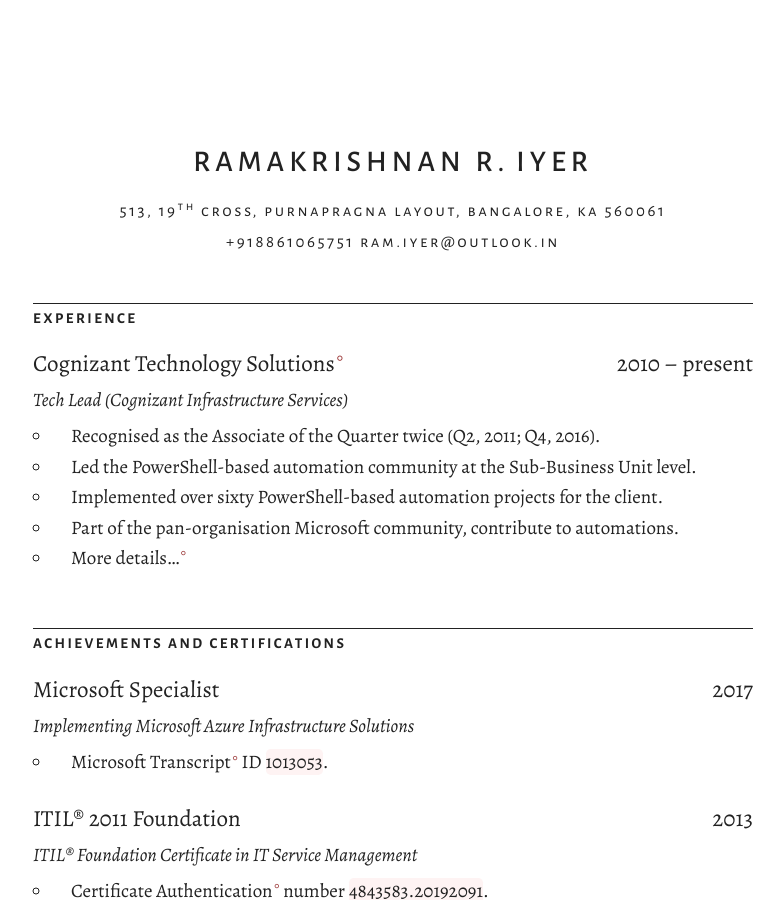
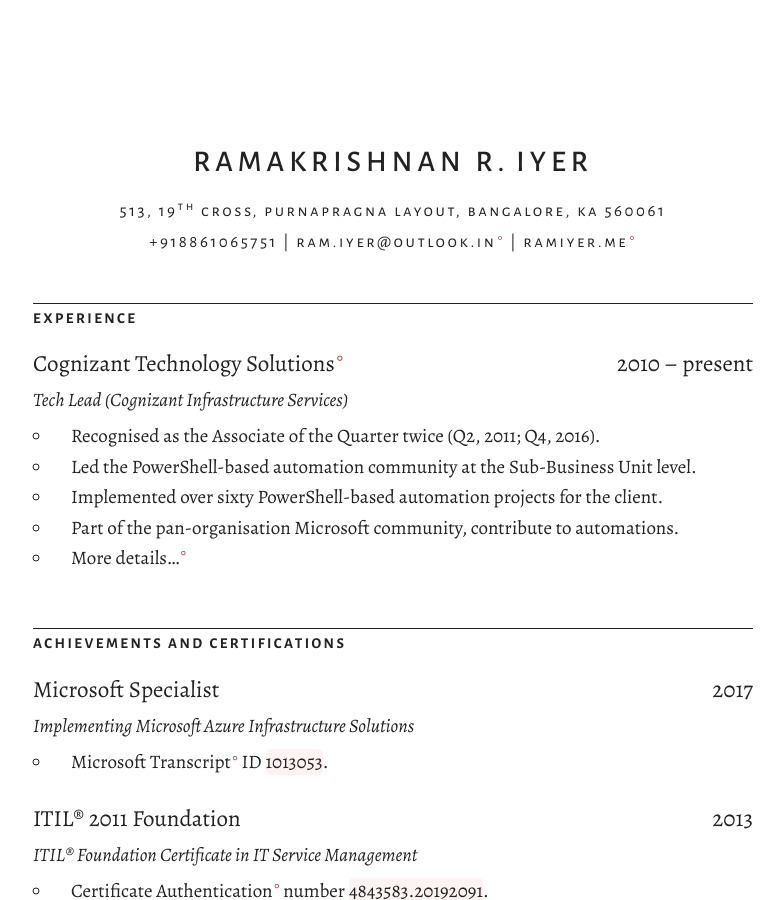
Before and after one commit to theramiyer/resume, a Jekyll site: the page built from index.html, in a window 1280 px wide and 900 px high. Shown: the whole window, without its empty margins (247-1031 px from the left). Built offline with Jekyll 4.4.1, drawn with Linux system fonts in a browser that asks for light colours; nearby versions of some CDN libraries.

Commit message:
Make contact details smart

```diff
--- a/index.html
+++ b/index.html
@@ -12,7 +12,25 @@
     <!-- h2 Address and contact details -->
     <div class="twelve columns">
       <div class="address">{{ site.address }}</div>
-      <div class="contact">{{ site.phone }} {{ site.email }}</div>
+      <div class="contact">
+        {% if site.phone %}
+          {% if site.email or site.website %}
+            {{ site.phone }} |
+          {% else %}
+            {{ site.phone }}
+          {% endif %}
+        {% endif %}
+        {% if site.email %}
+          {% if site.website %}
+            <a href="mailto:{{ site.email }}">{{ site.email }}</a> |
+          {% else %}
+            <a href="mailto:{{ site.email }}">{{ site.email }}</a>
+          {% endif %}
+        {% endif %}
+        {% if site.website %}
+          <a href="{% if site.website contains '//' %}{{ site.website }}{% else %}//{{ site.website }}{% endif %}">{{ site.website }}</a>
+        {% endif %}
+      </div>
     </div>
 
     <!-- Actual content -->
```
